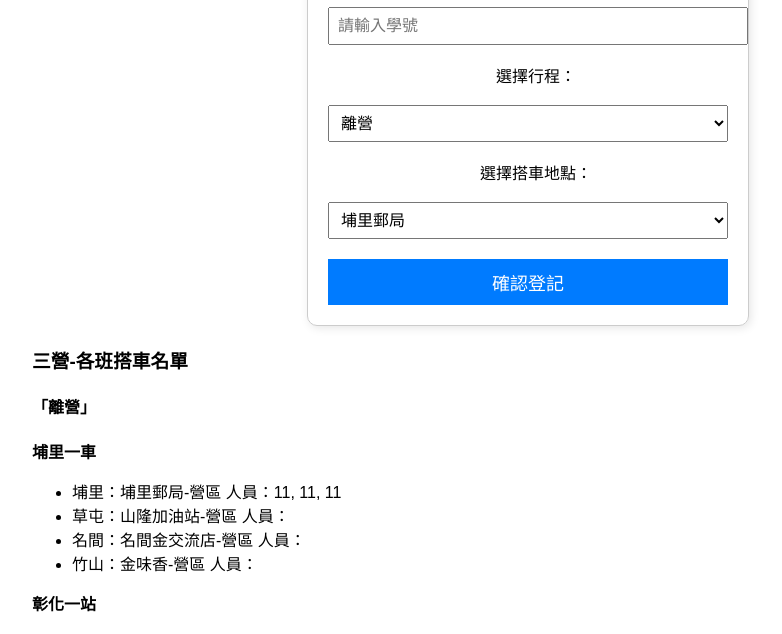
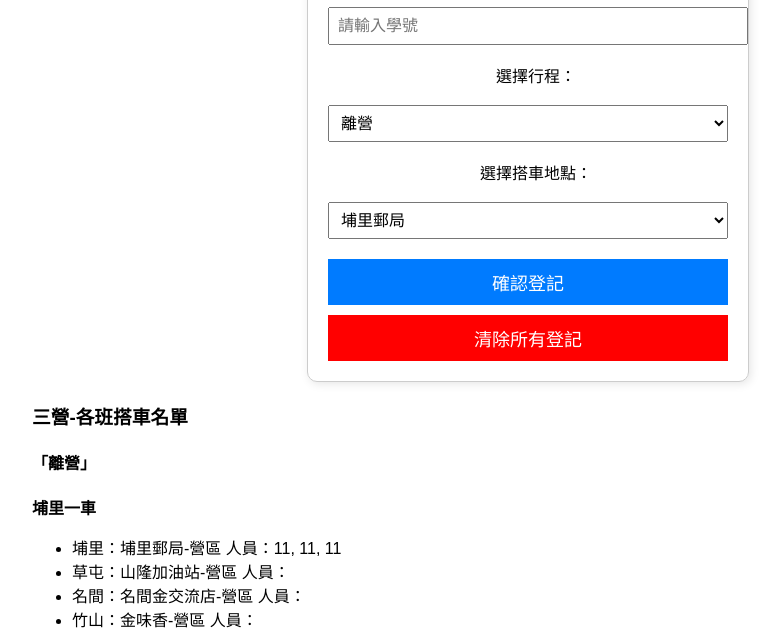
Before and after one commit to WuSamue/station, a plain HTML site: page index.html in a window 1280 px wide. Shown: the part 159-793 px from the top of the page, without its empty margins (112-894 px from the left). Drawn offline with Linux system fonts and the light colour scheme.

Commit message:
Update index.html

```diff
--- a/index.html
+++ b/index.html
@@ -38,6 +38,8 @@
         button:hover {
             background-color: #0056b3;
         }
+
+
         .update-list {
             text-align: left;
             margin: 20px auto;
@@ -72,6 +74,8 @@
         </select>
 
         <button onclick="submitForm()">確認登記</button>
+        <button onclick="clearAllData()" style="background-color: red;">清除所有登記</button>
+
     </div>
 
     <div class="update-list">
@@ -201,6 +205,20 @@
     }
 
     }
+function clearAllData() {
+    // 清空 stationData 裡的所有學號陣列
+    for (let tripType in stationData) {
+        for (let station in stationData[tripType]) {
+            stationData[tripType][station] = [];
+        }
+    }
+
+    // 更新畫面顯示
+    updateStationList("離營");
+    updateStationList("回營");
+
+    alert("所有登記資料已清除！");
+}
 
 </script>
 
@@ -211,3 +229,11 @@
 
 </body>
 </html>
+
+
+
+
+
+
+</body>
+</html>
```
